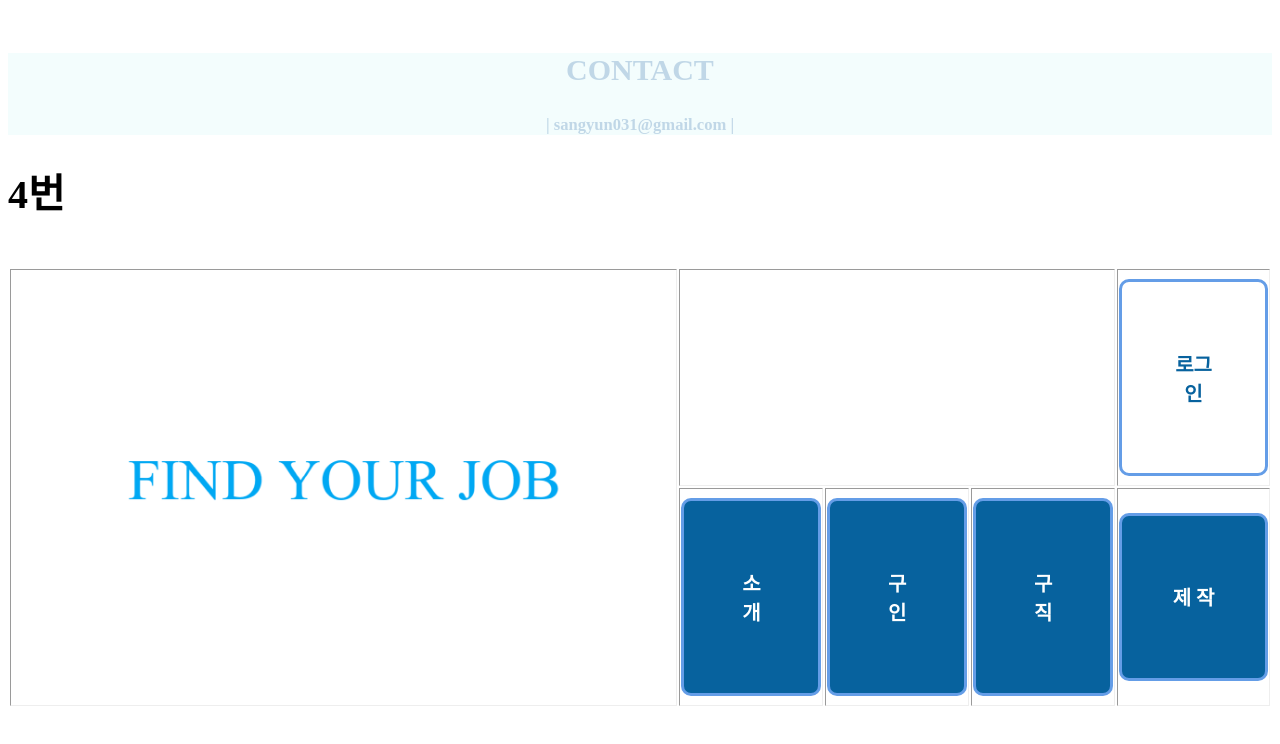
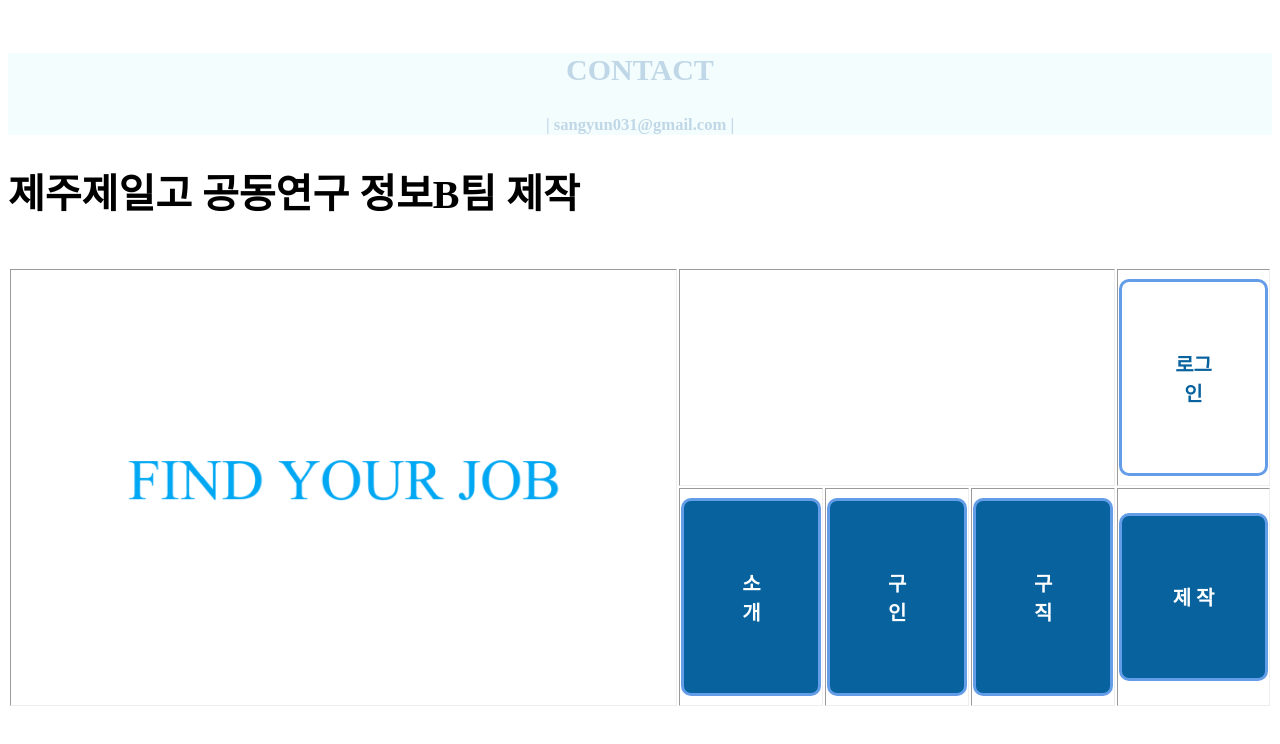
Before and after one commit to iEXPLOZIONI/iEXPLOZIONI.github.io, a plain HTML site: page 4.html in a window 1280 px wide. Drawn offline with Linux system fonts and the light colour scheme; a web font is replaced by a local one.

Commit message:
Update 4.html

```diff
--- a/4.html
+++ b/4.html
@@ -102,7 +102,7 @@
             </tr>
 
             <tr>
-                <h1>4번</h1>
+                <h1>제주제일고 공동연구 정보B팀 제작</h1>
             </tr>
 
         </table>
```
